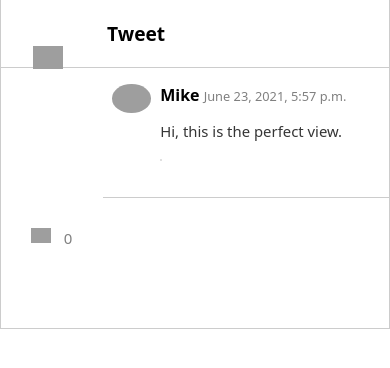
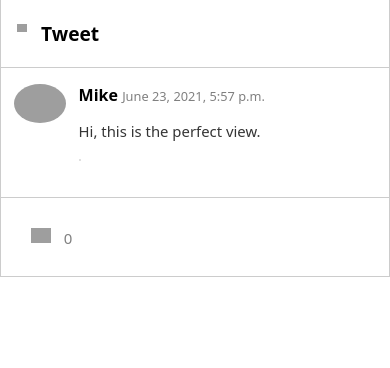
Before and after one commit to yogendrabohara/tweeterdemo, a Django app: page /2/tweetdetail/ in a window 390 px wide. Shown: the top 368 px of the page. Run offline with Django 3.2, Linux system fonts and the light colour scheme; data comes from the database, SQL or seed files in the repository; grey boxes are pictures that could not be loaded.

Commit message:
responsive design

```diff
--- a/static/tweetcss/style.css
+++ b/static/tweetcss/style.css
@@ -25,7 +25,7 @@
 
 header {
   display: block;
-  padding: 1rem 2rem;
+  padding: 1rem 1.5rem;
   border-bottom: 1px solid #ccc;
 }
 
@@ -38,7 +38,6 @@
 header img.header-back {
   float: left;
   width: 30px;
-  margin: 30px 40px 0 0;
 }
 
 header button.header-button {
@@ -98,6 +97,9 @@
 }
 
 @media (max-width: 800px) {
+  header {
+    padding: 1rem 1rem;
+  }
   header img.header-icon {
     width: 8%;
     margin-right: 10px;
@@ -106,6 +108,25 @@
   header img.header-icon {
     width: 2%;
     margin-right: 10px;
+  }
+
+  header img.header-back {
+    width: 10px;
+    margin-top: 8px;
+    margin-right: 10px;
+  }
+
+  header button.header-button {
+    float: right;
+    background: #1ca1f2;
+    border: 0;
+    border-radius: 39px;
+    font-size: 1.1rem;
+    color: white;
+    width: 100px;
+    padding: 7px;
+    font-weight: bold;
+    margin-top: 0;
   }
 
   header h1 {
@@ -342,6 +363,13 @@
   }
 }
 
+@media (max-width: 800px) {
+  .tweet-detail-bottom {
+    font-size: 1.4rem;
+    height: 48px;
+  }
+}
+
 /***** POST TWEET FORM **********/
 
 .tweet-form {
@@ -400,3 +428,22 @@
 .tweet-form-image {
   width: 70px;
 }
+
+@media (max-width: 800px) {
+  .tweet-form-content input {
+    width: 80%;
+    border-radius: 9px;
+    padding: 11px 16px;
+    font-size: 20px;
+    margin-bottom: 24px;
+  }
+  .tweet-form-content textarea {
+    width: 80%;
+    border-radius: 9px;
+    padding: 11px 16px;
+    font-size: 20px;
+    margin-bottom: 24px;
+  }
+  .tweet-form-image {
+  }
+}
```
Also changed, not shown: tweetdemo/settings.py (+6 -6 lines).
